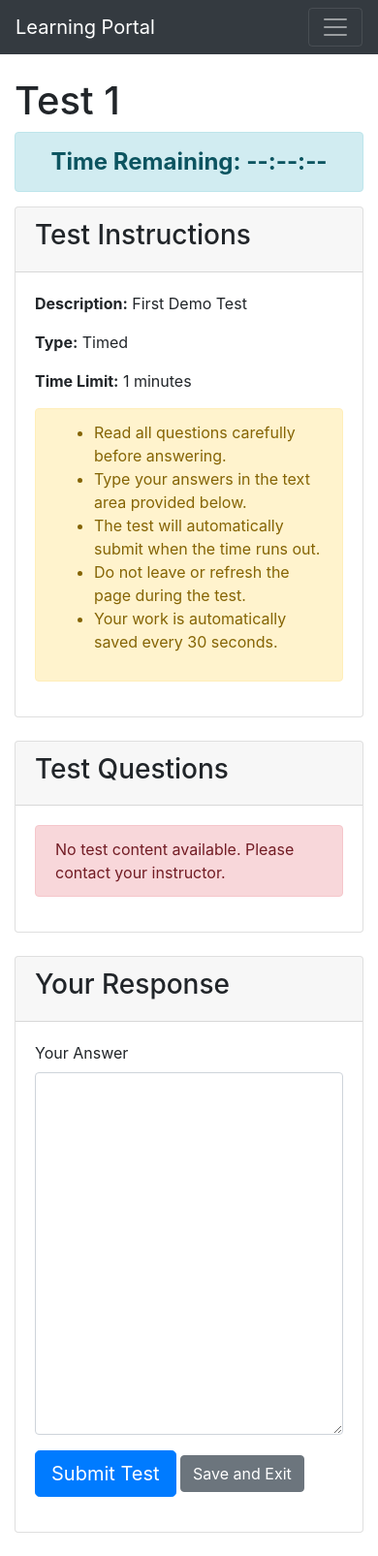
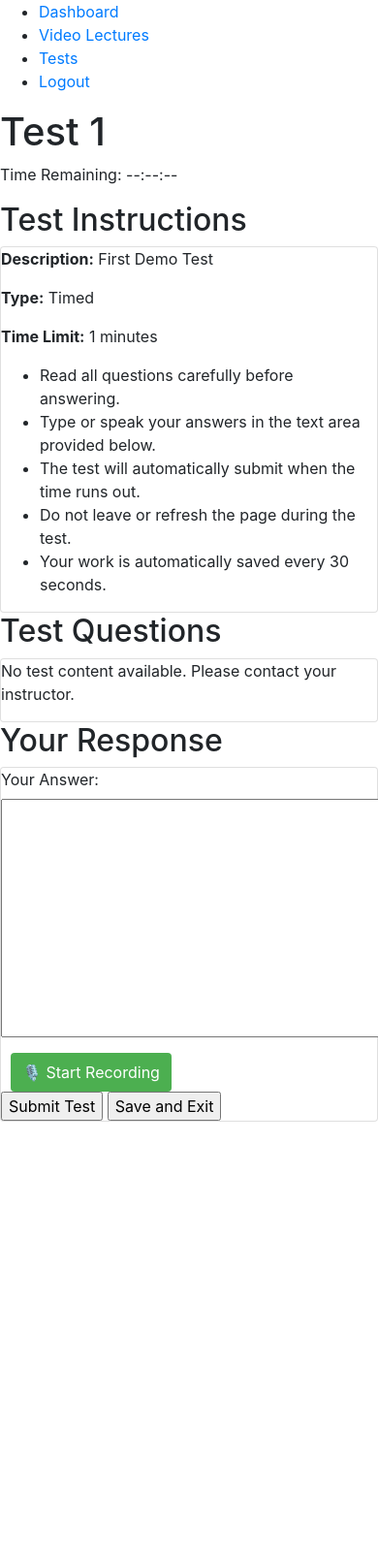
Before and after one commit to ivinson04/TuitionFeeTracker, a Flask app: template templates/take_test.html in a window 390 px wide; the page is wider, and only the part inside the window is pictured. Shown: that part at 97% size. After the commit the page ends 1157 px from the top of that part, so only its background shows below. Run offline with Flask 3, Linux system fonts and the light colour scheme; the template is opened without the code that fills it: values that come from a table or form of the project are taken from there, others are empty; data comes from the database, SQL or seed files in the repository; some libraries are stand-ins or nearby versions.

Commit message:
Added mic button with mobile visibility fixes

```diff
--- a/templates/take_test.html
+++ b/templates/take_test.html
@@ -1,12 +1,42 @@
 <!DOCTYPE html>
-<html lang="en">
+<html>
 <head>
-    <meta charset="UTF-8">
-    <meta name="viewport" content="width=device-width, initial-scale=1.0">
-    <title>Take Test</title>
+  <title>Learning Portal</title>
+  <link rel="stylesheet" href="{{ url_for('static', filename='css/style.css') }}">
 <meta name="viewport" content="width=device-width, initial-scale=1.0, maximum-scale=1.0, user-scalable=no">
     <link rel="stylesheet" href="https://maxcdn.bootstrapcdn.com/bootstrap/4.5.2/css/bootstrap.min.css">
   <style>
+    .mic-button {
+      background-color: #4CAF50;
+      color: white;
+      padding: 8px 12px;
+      border: none;
+      border-radius: 4px;
+      cursor: pointer;
+      margin-left: 10px;
+      font-size: 16px;
+      display: inline-block !important; /* Ensure visibility */
+      visibility: visible !important;
+    }
+    .mic-button.recording {
+      background-color: #ff4444;
+    }
+    .mic-button:disabled {
+      background-color: #cccccc;
+      cursor: not-allowed;
+    }
+    @media screen and (max-width: 600px) {
+      .mic-button {
+        margin-top: 10px; /* Space on small screens */
+        width: auto;
+        min-width: 120px; /* Ensure button is clickable */
+      }
+    }
+    .mic-status {
+      color: red;
+      margin-left: 10px;
+      font-size: 14px;
+    }
     #timer {
             font-size: 1.5rem;
             font-weight: bold;
@@ -35,53 +65,35 @@
   </style>
 </head>
 <body>
-    <nav class="navbar navbar-expand-lg navbar-dark bg-dark">
-        <a class="navbar-brand" href="#">Learning Portal</a>
-        <button class="navbar-toggler" type="button" data-toggle="collapse" data-target="#navbarNav" aria-controls="navbarNav" aria-expanded="false" aria-label="Toggle navigation">
-            <span class="navbar-toggler-icon"></span>
-        </button>
-        <div class="collapse navbar-collapse" id="navbarNav">
-            <ul class="navbar-nav">
-                <li class="nav-item">
-                    <a class="nav-link" href="{{ url_for('student_dashboard') }}">Dashboard</a>
-                </li>
-                <li class="nav-item">
-                    <a class="nav-link" href="{{ url_for('video_lectures') }}">Video Lectures</a>
-                </li>
-                <li class="nav-item">
-                    <a class="nav-link" href="{{ url_for('student_tests') }}">Tests</a>
-                </li>
-                <li class="nav-item">
-                    <a class="nav-link" href="{{ url_for('logout') }}">Logout</a>
-                </li>
+  <header>
+    <nav>
+      <ul>
+        <li><a href="{{ url_for('student_dashboard') }}">Dashboard</a></li>
+        <li><a href="{{ url_for('video_lectures') }}">Video Lectures</a></li>
+        <li><a href="{{ url_for('student_tests') }}">Tests</a></li>
+        <li><a href="{{ url_for('logout') }}">Logout</a></li>
       </ul>
-        </div>
     </nav>
+  </header>
 
-    <div class="container mt-4">
+  <main>
     <h1>{{ test.title }}</h1>
 
     {% if test.is_timed %}
-        <div id="timer" class="alert alert-info">
-            Time Remaining: <span id="time-display">--:--:--</span>
-        </div>
+    <p>Time Remaining: <span id="time-remaining">--:--:--</span></p>
     {% endif %}
 
-        <div class="card mb-4">
-            <div class="card-header">
-                <h3>Test Instructions</h3>
-            </div>
-            <div class="card-body">
+    <section>
+      <h2>Test Instructions</h2>
+      <div class="card">
         <p><strong>Description:</strong> {{ test.description }}</p>
         <p><strong>Type:</strong> {{ 'Timed' if test.is_timed else 'Untimed' }}</p>
         {% if test.is_timed %}
         <p><strong>Time Limit:</strong> {{ test.time_limit }} minutes</p>
         {% endif %}
-
-                <div class="alert alert-warning">
         <ul>
           <li>Read all questions carefully before answering.</li>
-                        <li>Type your answers in the text area provided below.</li>
+          <li>Type or speak your answers in the text area provided below.</li>
           {% if test.is_timed %}
           <li>The test will automatically submit when the time runs out.</li>
           <li>Do not leave or refresh the page during the test.</li>
@@ -89,126 +101,128 @@
           {% endif %}
         </ul>
       </div>
-            </div>
-        </div>
+    </section>
 
-        <div class="card mb-4">
-            <div class="card-header">
-                <h3>Test Questions</h3>
-            </div>
-            <div class="card-body">
+    <section>
+      <h2>Test Questions</h2>
+      <div class="card">
         {% if test_content %}
-                <div class="test-content">
-                    <pre style="white-space: pre-wrap;">{{ test_content }}</pre>
-                </div>
+        <div>{{ test_content | safe }}</div>
         {% else %}
-                <div class="alert alert-danger">
-                    No test content available. Please contact your instructor.
-                </div>
+        <p>No test content available. Please contact your instructor.</p>
         {% endif %}
       </div>
-        </div>
+    </section>
 
-        <div class="card mb-4">
-            <div class="card-header">
-                <h3>Your Response</h3>
-            </div>
-            <div class="card-body">
-                <form id="test-form" action="{{ url_for('submit_test', assignment_id=assignment.id) }}" method="post">
-                    <div class="form-group">
-                        <label for="response_content">Your Answer</label>
-                        <textarea class="form-control" id="response_content" name="response_content" rows="15">{{ response.content if response and response.content else '' }}</textarea>
-                    </div>
-
-                    <div class="form-group">
-                        <button type="submit" class="btn btn-primary btn-lg">Submit Test</button>
-                        <a href="{{ url_for('student_tests') }}" class="btn btn-secondary">Save and Exit</a>
-                    </div>
+    <section>
+      <h2>Your Response</h2>
+      <div class="card">
+        <form method="POST" action="{{ url_for('submit_test', assignment_id=assignment.id) }}">
+          <label for="content">Your Answer:</label><br>
+          <textarea name="content" id="content" rows="10" cols="100">{{ response.content if response and response.content else '' }}</textarea>
+          <button type="button" id="micButton" class="mic-button">🎙️ Start Recording</button>
+          <span id="micStatus" class="mic-status"></span><br>
+          <input type="submit" name="submit_button" value="Submit Test">
+          <input type="submit" name="submit_button" value="Save and Exit">
         </form>
       </div>
-        </div>
-    </div>
-
-    <script src="https://code.jquery.com/jquery-3.5.1.slim.min.js"></script>
-    <script src="https://cdn.jsdelivr.net/npm/popper.js@1.16.1/dist/umd/popper.min.js"></script>
-    <script src="https://maxcdn.bootstrapcdn.com/bootstrap/4.5.2/js/bootstrap.min.js"></script>
+    </section>
+  </main>
 
   <script>
-        {% if test.is_timed and time_remaining is not none %}
-        // Timer functionality for timed tests
+    // Timer script for timed tests
+    {% if test.is_timed and time_remaining %}
     let timeRemaining = {{ time_remaining }};
-        const timerElement = document.getElementById('timer');
-        const timeDisplay = document.getElementById('time-display');
-        const testForm = document.getElementById('test-form');
-
+    const timeDisplay = document.getElementById('time-remaining');
     function updateTimer() {
       if (timeRemaining <= 0) {
-                // Time's up - submit the form
-                clearInterval(timerInterval);
-                timeDisplay.textContent = "00:00:00";
-                timerElement.classList.add('danger');
-                alert("Time's up! Your test is being submitted automatically.");
-                testForm.submit();
+        document.forms[0].submit();
         return;
       }
-
-            // Calculate hours, minutes, seconds
-            const hours = Math.floor(timeRemaining / 3600);
-            const minutes = Math.floor((timeRemaining % 3600) / 60);
-            const seconds = timeRemaining % 60;
-
-            // Format time display
-            timeDisplay.textContent =
-                (hours < 10 ? "0" + hours : hours) + ":" +
-                (minutes < 10 ? "0" + minutes : minutes) + ":" +
-                (seconds < 10 ? "0" + seconds : seconds);
-
-            // Add warning classes as time gets low
-            if (timeRemaining <= 300) { // 5 minutes
-                timerElement.classList.add('danger');
-                timerElement.classList.remove('warning');
-            } else if (timeRemaining <= 600) { // 10 minutes
-                timerElement.classList.add('warning');
-            }
-
+      let hours = Math.floor(timeRemaining / 3600);
+      let minutes = Math.floor((timeRemaining % 3600) / 60);
+      let seconds = timeRemaining % 60;
+      timeDisplay.textContent = `${hours.toString().padStart(2, '0')}:${minutes.toString().padStart(2, '0')}:${seconds.toString().padStart(2, '0')}`;
       timeRemaining--;
     }
+    setInterval(updateTimer, 1000);
+    {% endif %}
 
-        // Initialize timer
-        updateTimer();
-        const timerInterval = setInterval(updateTimer, 1000);
+    // Autosave script
+    document.addEventListener('DOMContentLoaded', function() {
+      const textarea = document.getElementById('content');
+      let lastContent = textarea.value;
+      setInterval(function() {
+        if (textarea.value !== lastContent) {
+          lastContent = textarea.value;
+          fetch('{{ url_for('submit_test', assignment_id=assignment.id) }}', {
+            method: 'POST',
+            headers: { 'Content-Type': 'application/x-www-form-urlencoded' },
+            body: `response_content=${encodeURIComponent(textarea.value)}&autosave=true`
+          }).then(response => response.json()).then(data => {
+            console.log(data.message);
+          });
+        }
+      }, 30000);
+    });
 
-        // Auto-save functionality (every 30 seconds)
-        setInterval(function() {
-            // Use fetch API to save current progress without page reload
-            const formData = new FormData(testForm);
-            formData.append('autosave', 'true');
+    // Speech-to-text script
+    const micButton = document.getElementById('micButton');
+    const answerTextarea = document.getElementById('content');
+    const micStatus = document.getElementById('micStatus');
+    let recognition = null;
+    let isRecording = false;
 
-            fetch(testForm.action, {
-                method: 'POST',
-                body: formData
-            }).then(response => {
-                console.log('Auto-saved');
-            }).catch(error => {
-                console.error('Auto-save failed', error);
-            });
-        }, 30000);
-	// Add server time verification every 60 seconds
-setInterval(function() {
-    // Check with server if test is still valid (if time has expired server-side)
-    fetch('{{ url_for("take_test", assignment_id=assignment.id) }}', {
-        method: 'HEAD'
-    })
-    .then(response => {
-        if (response.redirected) {
-            window.location.href = response.url;
+    if ('webkitSpeechRecognition' in window || 'SpeechRecognition' in window) {
+      recognition = new (window.SpeechRecognition || window.webkitSpeechRecognition)();
+      recognition.lang = 'en-US'; // Adjust as needed (e.g., 'hi-IN' for Hindi)
+      recognition.interimResults = false; // Disable interim results to avoid duplicates
+      recognition.continuous = false; // Single recognition session per start
+
+      recognition.onresult = function(event) {
+        if (event.results.length > 0) {
+          const transcript = event.results[0][0].transcript;
+          // Append transcript to existing content
+          answerTextarea.value = answerTextarea.value + (answerTextarea.value ? ' ' : '') + transcript;
         }
-    })
-    .catch(error => {
-        console.error('Server check failed', error);
-    });
-}, 60000);
-        {% endif %}
+      };
+
+      recognition.onerror = function(event) {
+        console.error('Speech recognition error:', event.error);
+        micButton.textContent = '🎙️ Start Recording';
+        micButton.classList.remove('recording');
+        isRecording = false;
+        micStatus.textContent = 'Error: ' + event.error;
+      };
+
+      recognition.onend = function() {
+        micButton.textContent = '🎙️ Start Recording';
+        micButton.classList.remove('recording');
+        isRecording = false;
+        micStatus.textContent = '';
+      };
+
+      micButton.onclick = function() {
+        if (!isRecording) {
+          try {
+            recognition.start();
+            micButton.textContent = '🎙️ Stop Recording';
+            micButton.classList.add('recording');
+            isRecording = true;
+            micStatus.textContent = 'Recording...';
+          } catch (e) {
+            micStatus.textContent = 'Error starting mic: ' + e.message;
+          }
+        } else {
+          recognition.stop();
+          // onend handler will update button state
+        }
+      };
+    } else {
+      micButton.disabled = true;
+      micButton.textContent = '🎙️ Mic Not Supported';
+      micStatus.textContent = 'Speech recognition not supported in this browser';
+    }
   </script>
 </body>
 </html>
```
Lines whose indentation alone changed are shown as unchanged.
